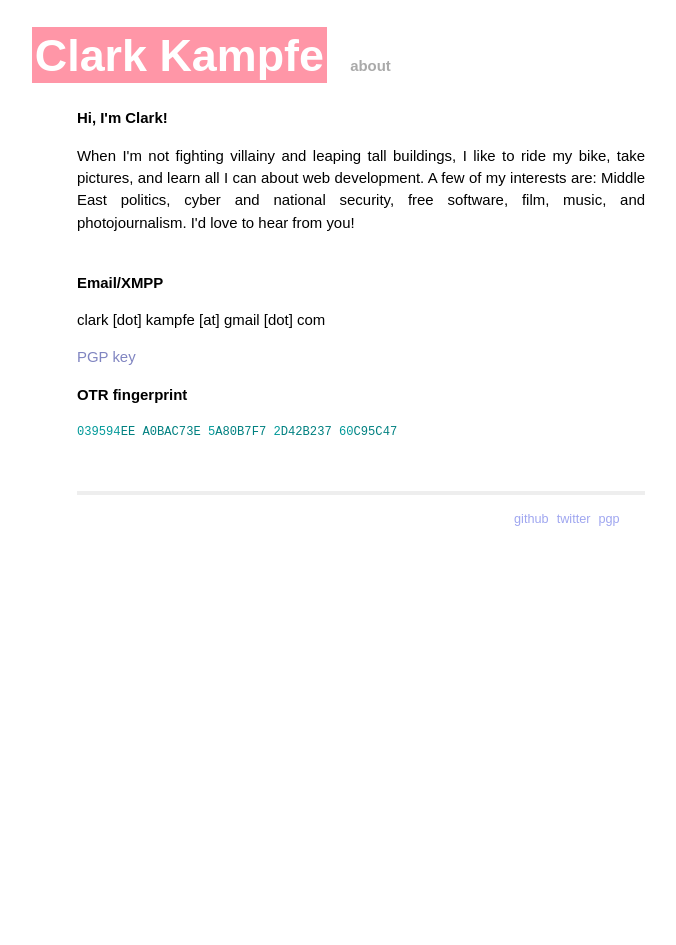
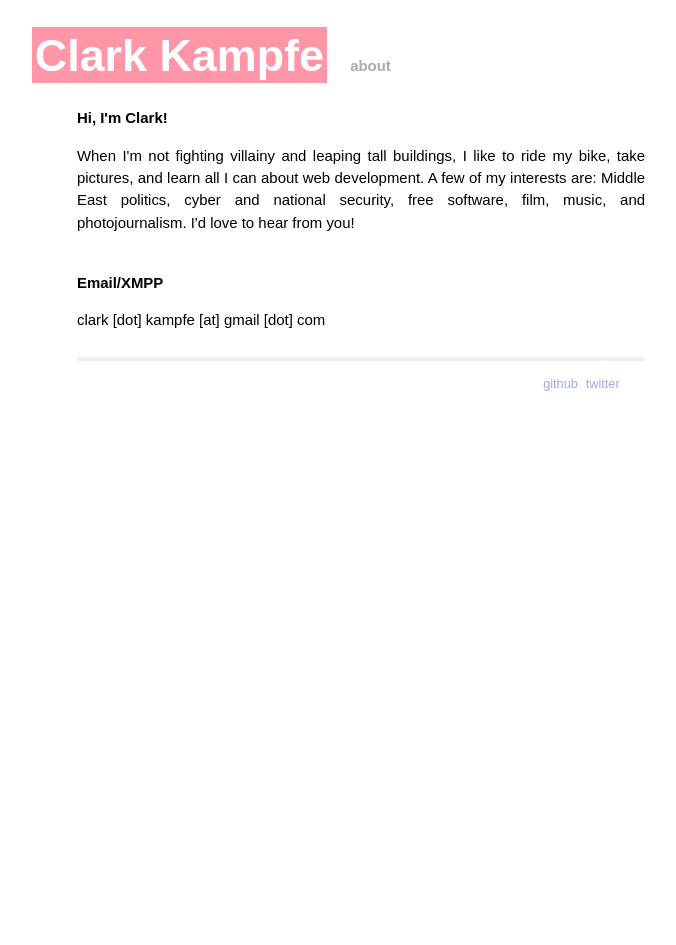
Before and after one commit to ckampfe/zeroclarkthirty.com, a Jekyll site: the page built from about.html, in a window 1280 px wide. Shown: the whole page, without its empty margins (279-955 px from the left). Built offline with Jekyll 4.4.1, drawn with Linux system fonts in a browser that asks for light colours; Markdown is read by kramdown in place of the engine named in the settings.

Commit message:
remove pgp things

```diff
--- a/_layouts/default.html
+++ b/_layouts/default.html
@@ -33,7 +33,6 @@
                 <p>
                   <a href="http://github.com/ckampfe/">github</a><br />
                   <a href="http://twitter.com/kilophoton/">twitter</a><br />
-                  <a href="http://pgp.mit.edu:11371/pks/lookup?search=clark+kampfe&op=index">pgp</a>
                 </p>
               </div>
             </div>
--- a/about.html
+++ b/about.html
@@ -11,10 +11,4 @@ title: About
 
   <h2>Email/XMPP</h2>
   <p>clark [dot] kampfe [at] gmail [dot] com <br /></p>
-  <p><a href="http://pgp.mit.edu:11371/pks/lookup?search=clark+kampfe&op=index">PGP key</a></p>
-  <h3>OTR fingerprint</h3>
-  <p>{%highlight ruby %}039594EE A0BAC73E 5A80B7F7 2D42B237 60C95C47
-  {% endhighlight %}  </p>
-
-
 </div>
```
